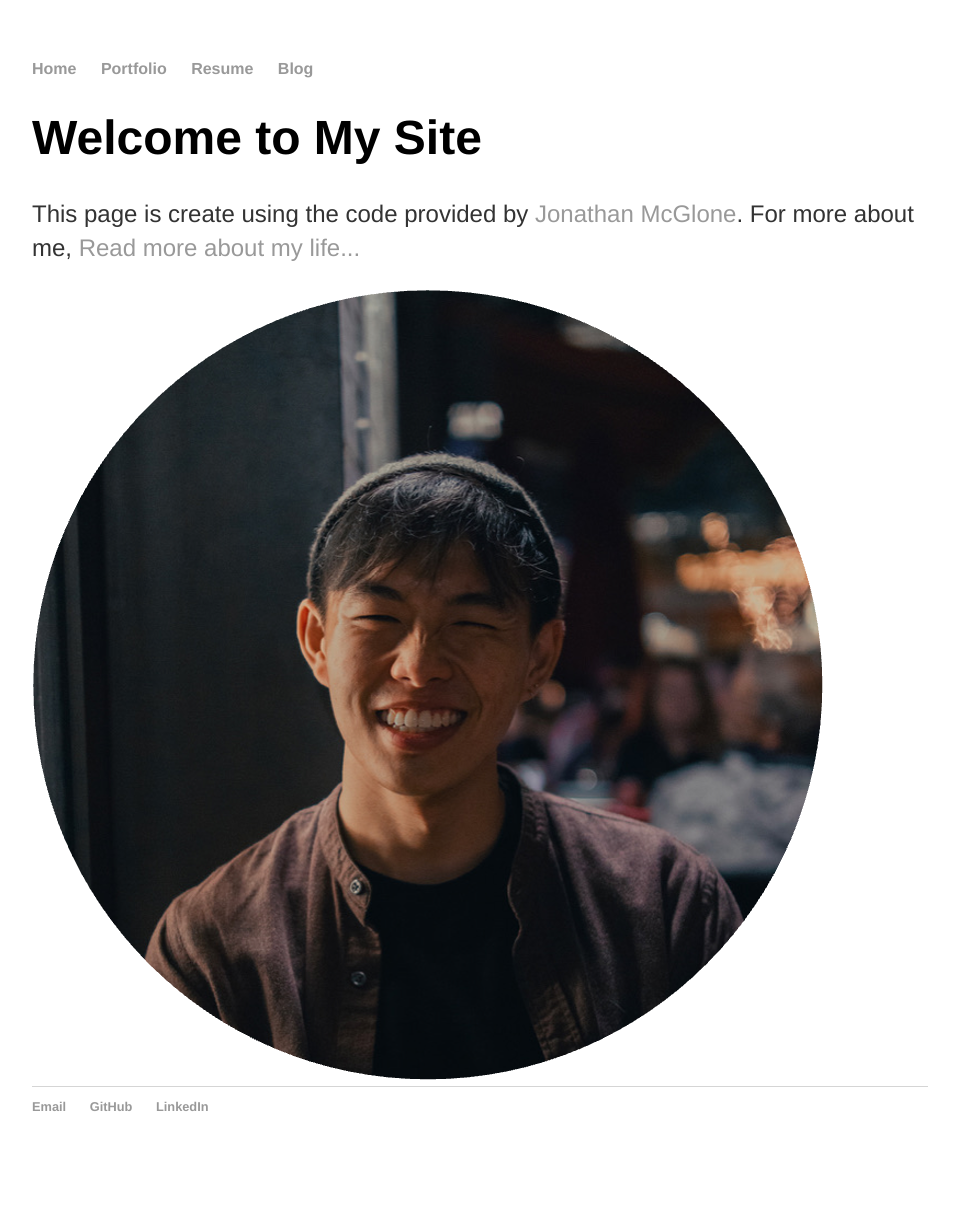
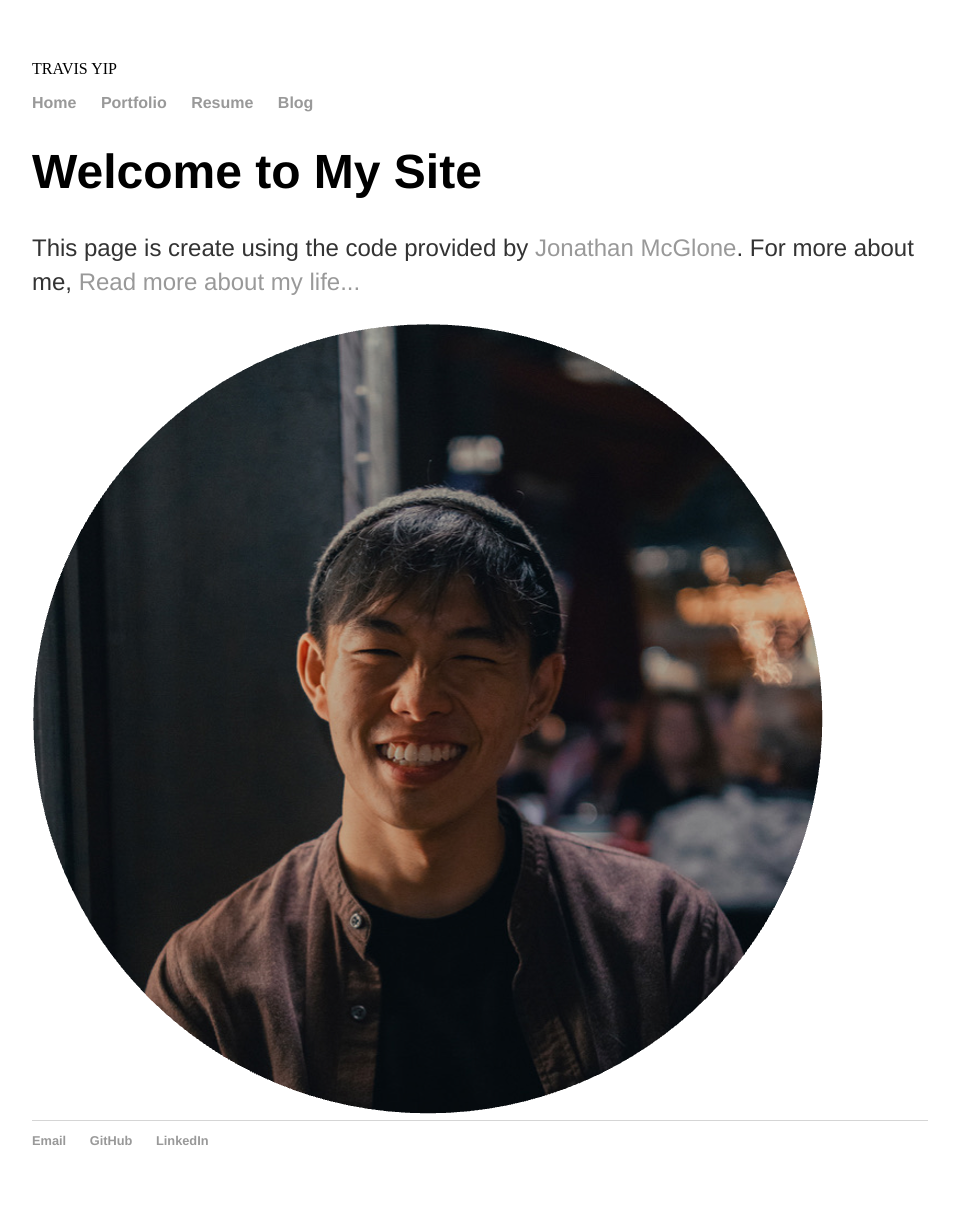
Before and after one commit to cwtravisyip/cwtravisyip.github.io, a Jekyll site: the page built from index.html, in a window 1280 px wide. Shown: the whole page, without its empty margins (160-1119 px from the left). Built offline with Jekyll 4.4.1, drawn with Linux system fonts in a browser that asks for light colours; before the commit the page ends 1174 px from its top, so only the background shows below that.

Commit message:
Update default layout

```diff
--- a/_layouts/default.html
+++ b/_layouts/default.html
@@ -7,12 +7,18 @@
 	</head>
 	<body>
 		<nav>
+			<div class="nav-bar-header">
+				TRAVIS YIP
+			</div>
+			<!-- MAIN NAVIGATION -->
+			<div id="main-nav">
 				<ul>
 					<li><a href="/">Home</a></li>
 					<li><a href="/portfolio">Portfolio</a></li>
 					<li><a href="/resume">Resume</a></li>
 					<li><a href="/blog">Blog</a></li>
 				</ul>
+			</div>
         </nav>
         <div class="container">
 
```
Lines whose indentation alone changed are shown as unchanged.
